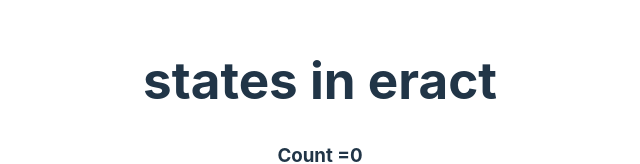
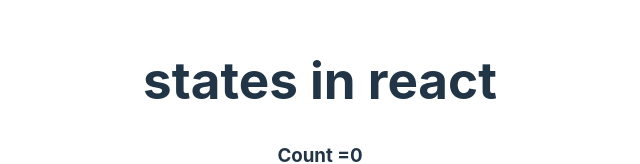
Before and after one commit to AMIYA8597/react-states, a React (Vite) app: page / in a window 1280 px wide. Shown: the part 228-392 px from the top of the page, without its empty margins (320-960 px from the left). Built offline with nearby package versions, Linux system fonts and the light colour scheme.

Commit message:
create Like Button in 3rd part

```diff
--- a/src/App.jsx
+++ b/src/App.jsx
@@ -11,7 +11,7 @@
   return (
     <>
       <h1>
-        states in eract
+        states in react
       </h1>
        <Counter />
        <LikeButton />
--- a/src/Counter.jsx
+++ b/src/Counter.jsx
@@ -5,13 +5,15 @@
     // let arr = useState(0);
     // console.log(arr);
 
-    let [stateVariable, setStateVariable] = useState(10);
+    // let [stateVariable, setStateVariable] = useState(10);
     let [count, setCount] = useState(0)
 
     let inCreaseCount = () => {
         // count=count +1;
-        setCount(count +1);
-        console.log(count);
+        // setCount(count +1);
+        // console.log(`inside inCount, count = ${count}`);
+        // setCount((prevCount)=> prevCount+1 )
+        setCount(25)
 
     }
 
```
